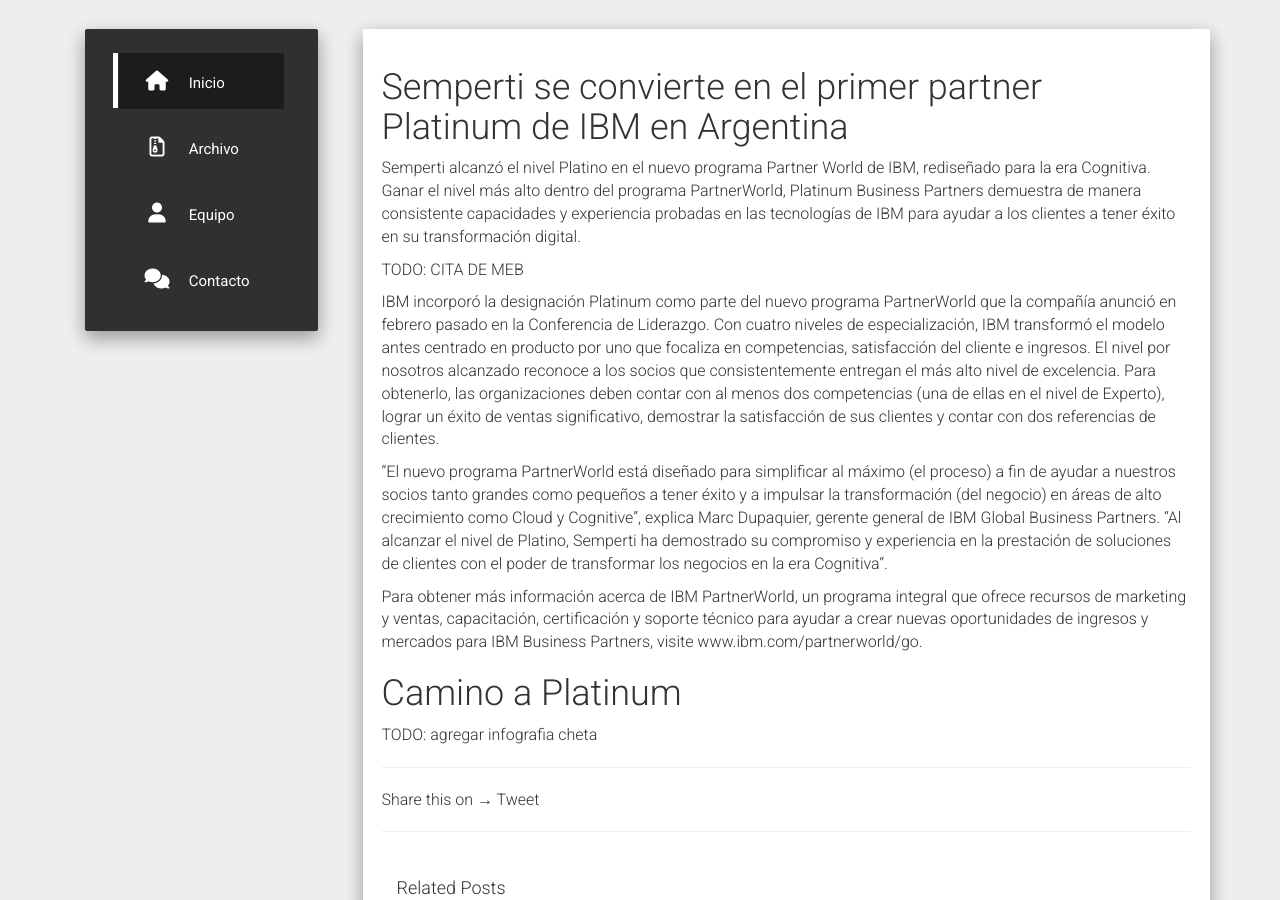
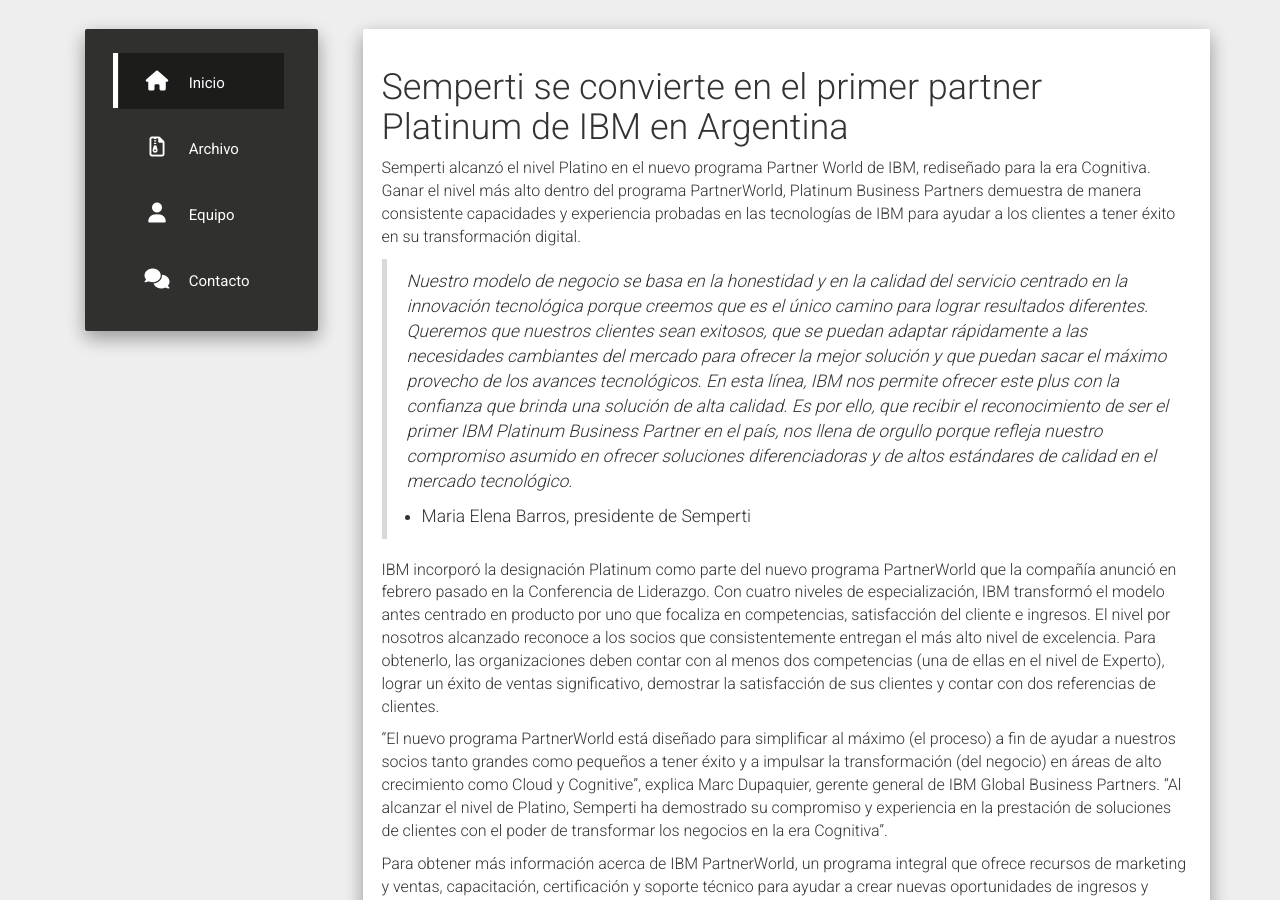
Before and after one commit to Semperti/semperti.github.io, a Jekyll site: the page built from _posts/2017-01-27-ibmplatinum.md, in a window 1280 px wide and 900 px high, scrolled down 199 px. Built offline with Jekyll 4.4.1, drawn with Linux system fonts in a browser that asks for light colours; nearby versions of some CDN libraries; comment, search, counter and statistics services are not loaded.

Commit message:
Termino post IBM Platinum

```diff
--- a/_posts/2017-01-27-ibmplatinum.md
+++ b/_posts/2017-01-27-ibmplatinum.md
@@ -18,7 +18,8 @@
 
 Semperti alcanzó el nivel Platino en el nuevo programa Partner World de IBM, rediseñado para la era Cognitiva. Ganar el nivel más alto dentro del programa PartnerWorld, Platinum Business Partners demuestra de manera consistente capacidades y experiencia probadas en las tecnologías de IBM para ayudar a los clientes a tener éxito en su transformación digital.
 
-TODO: CITA DE MEB
+> _Nuestro modelo de negocio se basa en la honestidad y en la calidad del servicio centrado en la innovación tecnológica porque creemos que es el único camino para lograr resultados diferentes. Queremos que nuestros clientes sean exitosos, que se puedan adaptar rápidamente a las necesidades cambiantes del mercado para ofrecer la mejor solución y que puedan sacar el máximo provecho de los avances tecnológicos. En esta línea, IBM nos permite ofrecer este plus con la confianza que brinda una solución de alta calidad. Es por ello, que recibir el reconocimiento de ser el primer IBM Platinum Business Partner en el país, nos llena de orgullo porque refleja nuestro compromiso asumido en ofrecer soluciones diferenciadoras y de altos estándares de calidad en el mercado tecnológico._
+> - Maria Elena Barros, presidente de Semperti
 
 IBM incorporó la designación Platinum como parte del nuevo programa PartnerWorld que la compañía anunció en febrero pasado en la Conferencia de Liderazgo. Con cuatro niveles de especialización, IBM transformó el modelo antes centrado en producto por uno que focaliza en competencias, satisfacción del cliente e ingresos. El nivel por nosotros alcanzado reconoce a los socios que consistentemente entregan el más alto nivel de excelencia. Para obtenerlo, las organizaciones deben contar con al menos dos competencias (una de ellas en el nivel de Experto), lograr un éxito de ventas significativo, demostrar la satisfacción de sus clientes y contar con dos referencias de clientes.
 
@@ -28,4 +29,4 @@
 
 # Camino a Platinum
 
-TODO: agregar infografia cheta
+![Infografía Platinum](/assets/2017-01-27-ibmplatinum/infografia-platinum.png)
```
Also changed, not shown: assets/2017-01-27-ibmplatinum/infografia-platinum.png (added).
